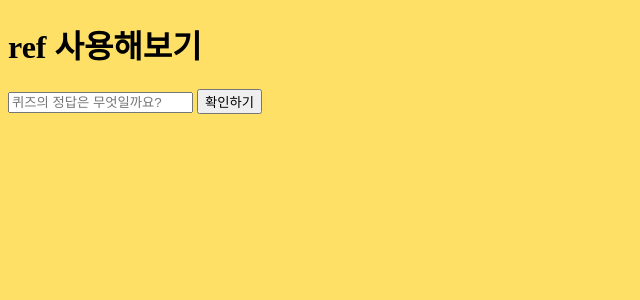
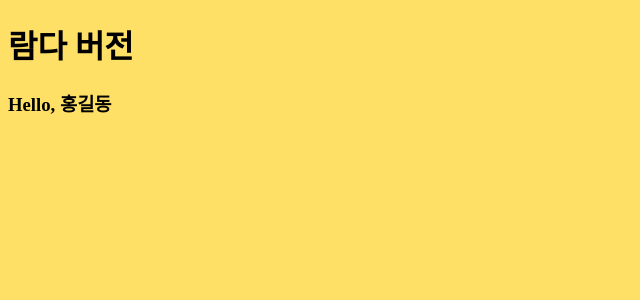
Before and after one commit to normalstory/react_basic, a React (Create React App) app: page / in a window 1280 px wide. Shown: the top 300 px of the page, without its empty margins (0-640 px from the left). Built offline with nearby package versions, Linux system fonts and the light colour scheme.

Commit message:
5. 함수형 컴포넌트 작성예

```diff
--- a/src/components/App.js
+++ b/src/components/App.js
@@ -1,12 +1,12 @@
 import React, {Component} from 'react';
 import '../styles/base.scss';
 
-import NoneRef from './practice/NoneRef';
+import FunctionTypeComponent from './practice/FunctionTypeComponent';
 
 export default class App extends Component{
     render(){
         return(
-            <NoneRef></NoneRef>
+            <FunctionTypeComponent name="홍길동"></FunctionTypeComponent>
         )
     }
 }
--- /dev/null
+++ b/src/components/practice/FunctionTypeComponent.js
@@ -0,0 +1,25 @@
+import React from "react";
+
+/*함수형 컴포넌트는 라이프사이클, state 등 부가기능들을 제거한 상태이기 때문에
+꼭 필요한 경우가 아니라면 함수형 컴포넌트를 사용하길 권장한다 */
+
+// function FureFunc(props){
+//     return(
+//         <div>
+//             <h1>순수 함수 버전</h1>
+//             <h3>Hello, {props.name}</h3>
+//         </div>
+//     )
+// }
+// export default FureFunc;
+
+
+const LamdaFunc = ({name}) => {
+    return(
+        <div>
+            <h1>람다 버전</h1>
+            <h3>Hello, {name}</h3>
+        </div>
+    )
+}
+export default LamdaFunc;
```
